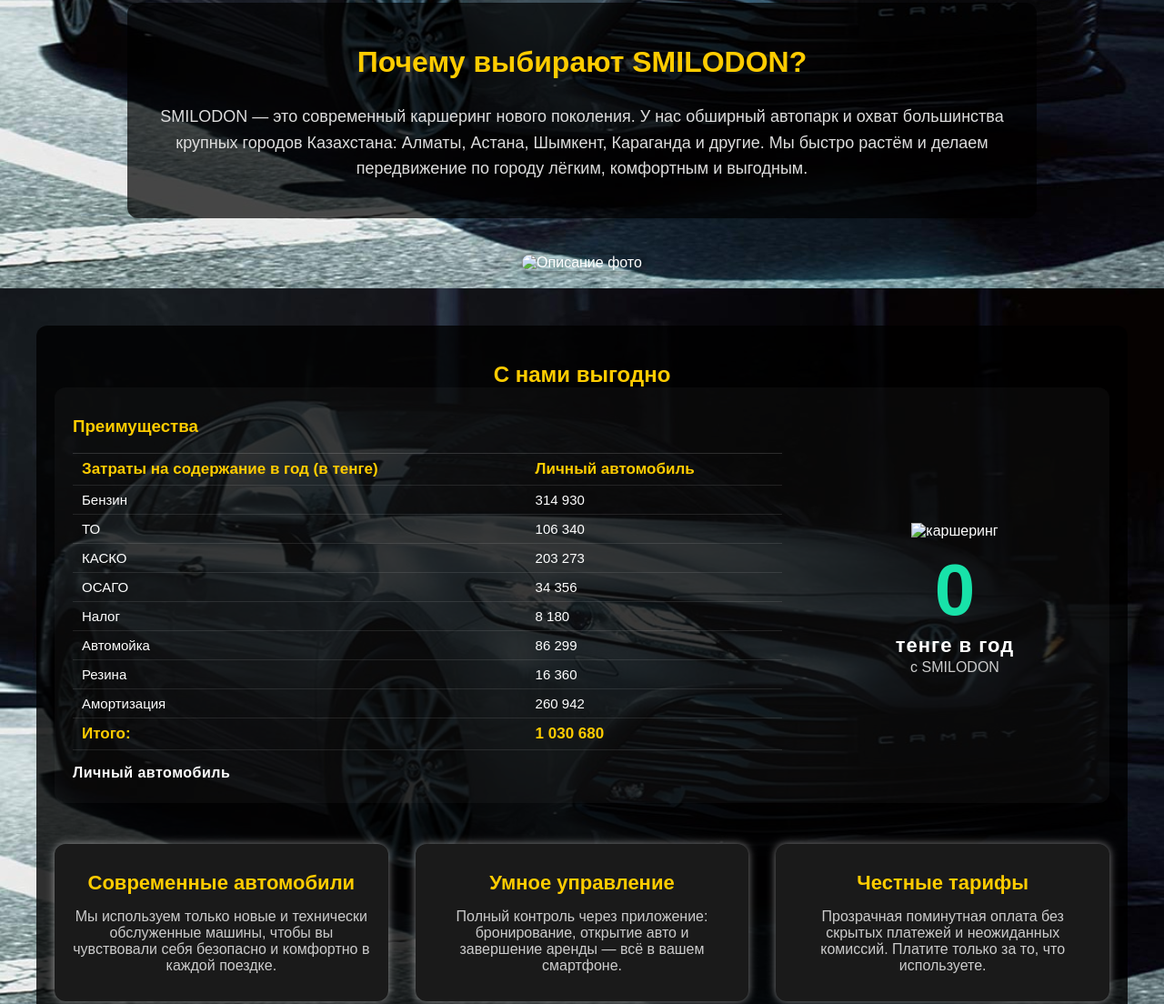
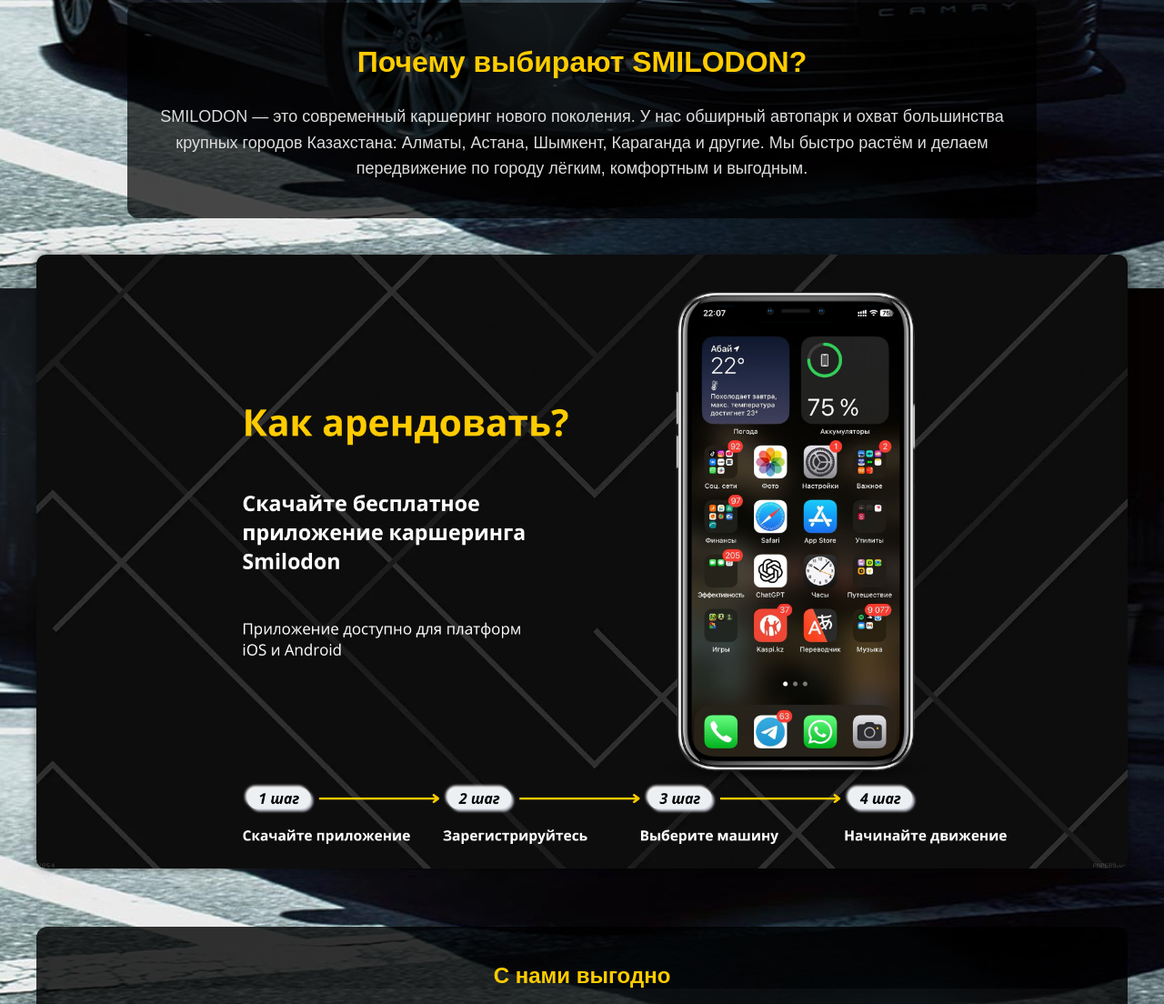
Before and after one commit to smilodon11/smilodon, a plain HTML site: page index.html in a window 1280 px wide. Shown: the part 1283-2387 px from the top of the page at 91% size. Drawn offline with Linux system fonts and the light colour scheme.

Commit message:
Update index.html

```diff
--- a/index.html
+++ b/index.html
@@ -313,7 +313,7 @@ main {
     </section>
 
     <section id="howto" class="photo-section">
-      <img src="images/Как арендовать.png" alt="Описание фото">
+      <img src="Как арендовать.png" alt="Описание фото">
     </section>
 
     <section id="advantages" class="advantages">
@@ -336,7 +336,7 @@ main {
           <div class="car-title">Личный автомобиль</div>
         </div>
         <div class="comparison-visual">
-          <img src="images/машинка.png" alt="каршеринг">
+          <img src="машинка.png" alt="каршеринг">
           <div class="zero-cost">0</div>
           <div class="carsh-label">тенге в год</div>
           <div class="tenge-label">с SMILODON</div>
```
